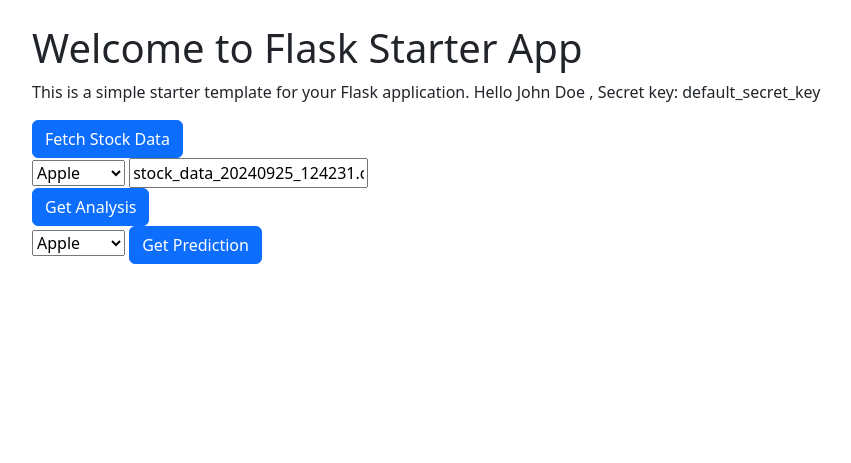
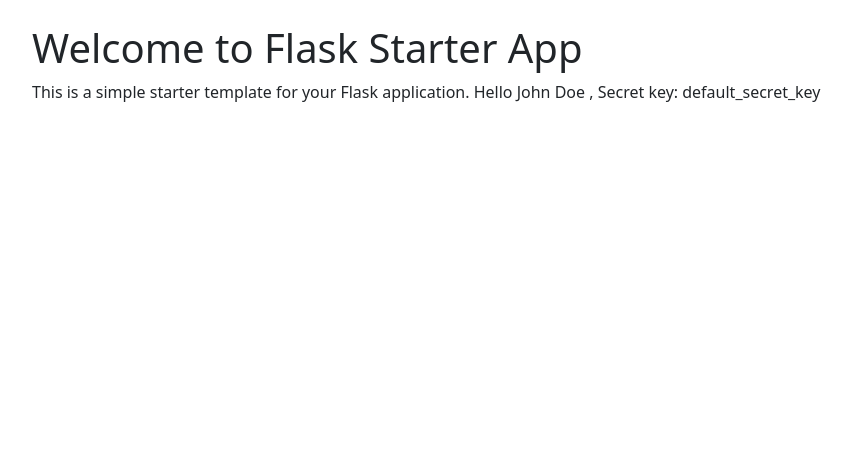
Before and after one commit to wilfredhuang/StockmarketTechnicalAnalyzer, a Flask app: page / in a window 1280 px wide. Shown: the part 56-519 px from the top of the page, without its empty margins (50-901 px from the left). Run offline with Flask 3, Linux system fonts and the light colour scheme; parts of the project's set-up code (start-up, migrations or seed data) failed here and were passed over; some libraries are stand-ins or nearby versions.

Commit message:
Update
Comment out main.py functions

Shift landing page

```diff
--- a/app/routes/main.py
+++ b/app/routes/main.py
@@ -1,11 +1,4 @@
-from flask import Blueprint, render_template, flash, redirect, url_for, current_app, request
-from app.helpers.stock_utils import fetch_and_process_stock_data
-import app.helpers.process_utils as pu
-import app.helpers.graph_for_analysis as ga
-import os
-from datetime import datetime
-
-global linear_model
+from flask import Blueprint, render_template, current_app, request, redirect, flash, url_for
 
 main_bp = Blueprint('main', __name__)
 @main_bp.route('/')
@@ -23,15 +16,15 @@
 
     return render_template('index.html', **render_variables)
 
-@main_bp.route('/fetch-stock-data', methods=['POST'])
-def fetch_stock_data():
-    try:
-        csv_filename = fetch_and_process_stock_data()
-        flash(f'Stock data successfully fetched and saved as {csv_filename}', 'success')
-        present_csv_filename = csv_filename
-    except Exception as e:
-        flash(f'Error fetching stock data: {str(e)}', 'danger')
-    return redirect(url_for('main.index'))
+# @main_bp.route('/fetch-stock-data', methods=['POST'])
+# def fetch_stock_data():
+#     try:
+#         csv_filename = fetch_and_process_stock_data()
+#         flash(f'Stock data successfully fetched and saved as {csv_filename}', 'success')
+#         present_csv_filename = csv_filename
+#     except Exception as e:
+#         flash(f'Error fetching stock data: {str(e)}', 'danger')
+#     return redirect(url_for('main.index'))
 
 @main_bp.route('/grid')
 def grid_page():
@@ -40,22 +33,22 @@
     }
     return render_template('grid.html', **render_variables)
 
-# Retrieve historical data for analysis
-@main_bp.route('/get-analysis', methods=['POST'])
-def get_analysis():
-    try:
-        company = request.form['company']
-        csv_file = request.form['dataset']
-        # company = 'AAPL'
-        # csv_file = 'stock_data_20240925_124231.csv'
-        analysis_graph = ga.visualise_analysis(csv_file, company)
-        render_variables = {
-            'analysis_graph': analysis_graph,
-        }
-        return render_template('analysis.html', **render_variables)
-    except Exception as e:
-        flash(f'Error fetching stock data: {str(e)}', 'danger')
-    return render_template('analysis.html', **render_variables)
+# # Retrieve historical data for analysis
+# @main_bp.route('/get-analysis', methods=['POST'])
+# def get_analysis():
+#     try:
+#         company = request.form['company']
+#         csv_file = request.form['dataset']
+#         # company = 'AAPL'
+#         # csv_file = 'stock_data_20240925_124231.csv'
+#         analysis_graph = ga.visualise_analysis(csv_file, company)
+#         render_variables = {
+#             'analysis_graph': analysis_graph,
+#         }
+#         return render_template('analysis.html', **render_variables)
+#     except Exception as e:
+#         flash(f'Error fetching stock data: {str(e)}', 'danger')
+#     return render_template('analysis.html', **render_variables)
 
 
 # @main_bp.route('/train-model', methods=['GET'])
@@ -67,22 +60,22 @@
 #         flash(f'Error training model: {str(e)}', 'danger')
 #     return redirect(url_for('main.index'))
 
-# Predict data using linear model for now trains the model everytime
-@main_bp.route('/prediction', methods=['POST'])
-def predict_linear():
-    try:
-        company = request.form['company']
-        csv_file = f"stock_data_{datetime.now().strftime('%Y-%m-%d')}.csv"
-        linear_model = pu.train_linear_model(csv_file)
-        date = ''
-        prediction_data, historical_data = pu.predict_linear_model(company, date, csv_file, linear_model)
-        prediction_graph = ga.visualise_prediction(prediction_data, historical_data)
+# # Predict data using linear model for now trains the model everytime
+# @main_bp.route('/prediction', methods=['POST'])
+# def predict_linear():
+#     try:
+#         company = request.form['company']
+#         csv_file = f"stock_data_{datetime.now().strftime('%Y-%m-%d')}.csv"
+#         linear_model = pu.train_linear_model(csv_file)
+#         date = ''
+#         prediction_data, historical_data = pu.predict_linear_model(company, date, csv_file, linear_model)
+#         prediction_graph = ga.visualise_prediction(prediction_data, historical_data)
 
-        render_variables = {
-            'prediction_graph': prediction_graph,
-        }
+#         render_variables = {
+#             'prediction_graph': prediction_graph,
+#         }
 
-        return render_template('prediction.html', **render_variables)
-    except Exception as e:
-        flash(f'Error with prediction: {str(e)}', 'danger')
-    return redirect(url_for('main.index'))
+#         return render_template('prediction.html', **render_variables)
+#     except Exception as e:
+#         flash(f'Error with prediction: {str(e)}', 'danger')
+#     return redirect(url_for('main.index'))
--- a/app/templates/index.html
+++ b/app/templates/index.html
@@ -8,29 +8,6 @@
 {% block content %}
 <h1>Welcome to Flask Starter App </h1>
 <p>This is a simple starter template for your Flask application. Hello {{user_name}} , Secret key: {{ secret_key }}</p>
-<form action="{{ url_for('main.fetch_stock_data') }}" method="post">
-    <button type="submit" class="btn btn-primary">Fetch Stock Data</button>
-</form>
-<form action="{{ url_for('main.get_analysis') }}" method="post">
-    <select id="company" name="company">
-        <option value="AAPL">Apple</option>
-        <option value="GOOGL">Google</option>
-        <option value="AMZN">Amazon</option>
-        <option value="MSFT">Microsoft</option>
-      </select>
-      <input type="text" id="dataset" name="dataset" value="stock_data_20240925_124231.csv"><br>
-      <input type="submit" value="Get Analysis" class="btn btn-primary">
-</form>
-<form action="{{ url_for('main.predict_linear') }}" method="post">
-    <select id="company" name="company">
-        <option value="AAPL">Apple</option>
-        <option value="GOOGL">Google</option>
-        <option value="AMZN">Amazon</option>
-        <option value="MSFT">Microsoft</option>
-      </select>
-      <input type="submit" value="Get Prediction" class="btn btn-primary">
-</form>
-
 {% endblock %}
 
 {% block extra_js %}{% endblock %}
```
Also changed, not shown: app/templates/index_stock.html (added, +40 -0 lines).
